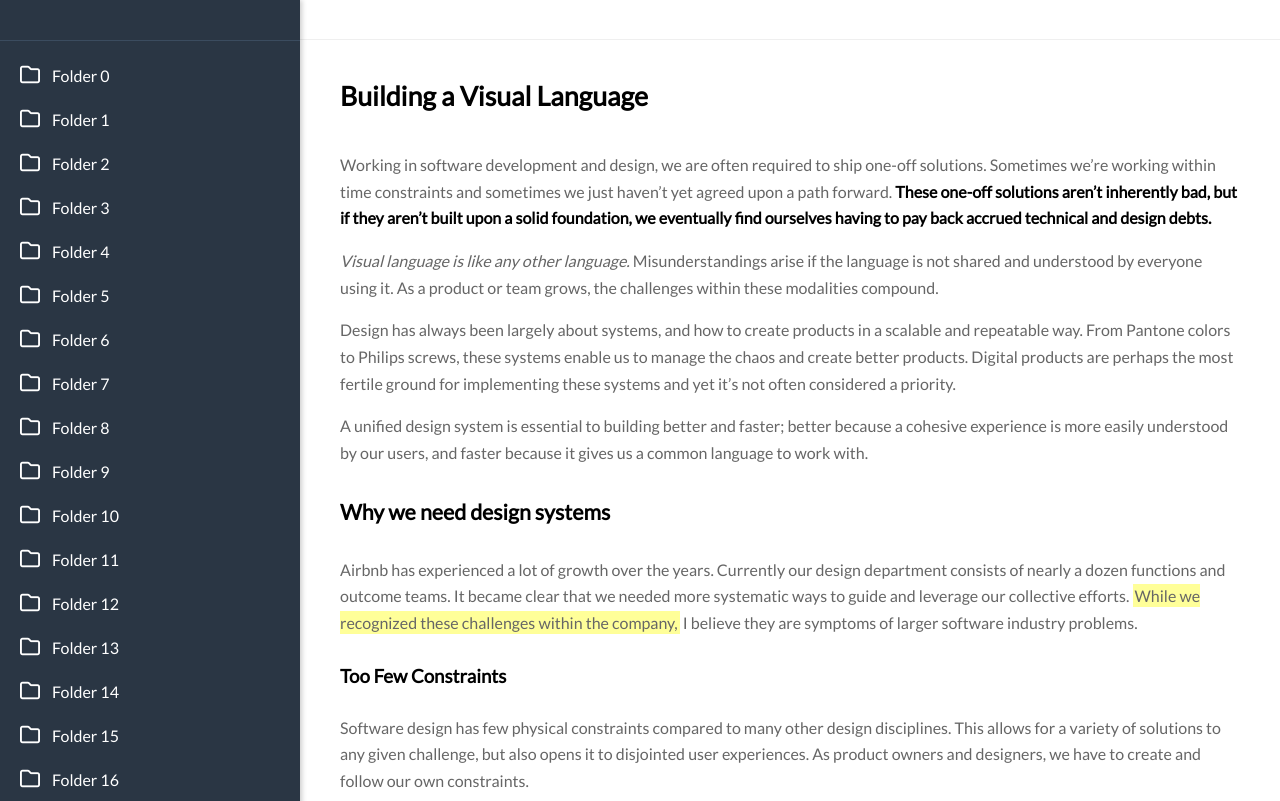
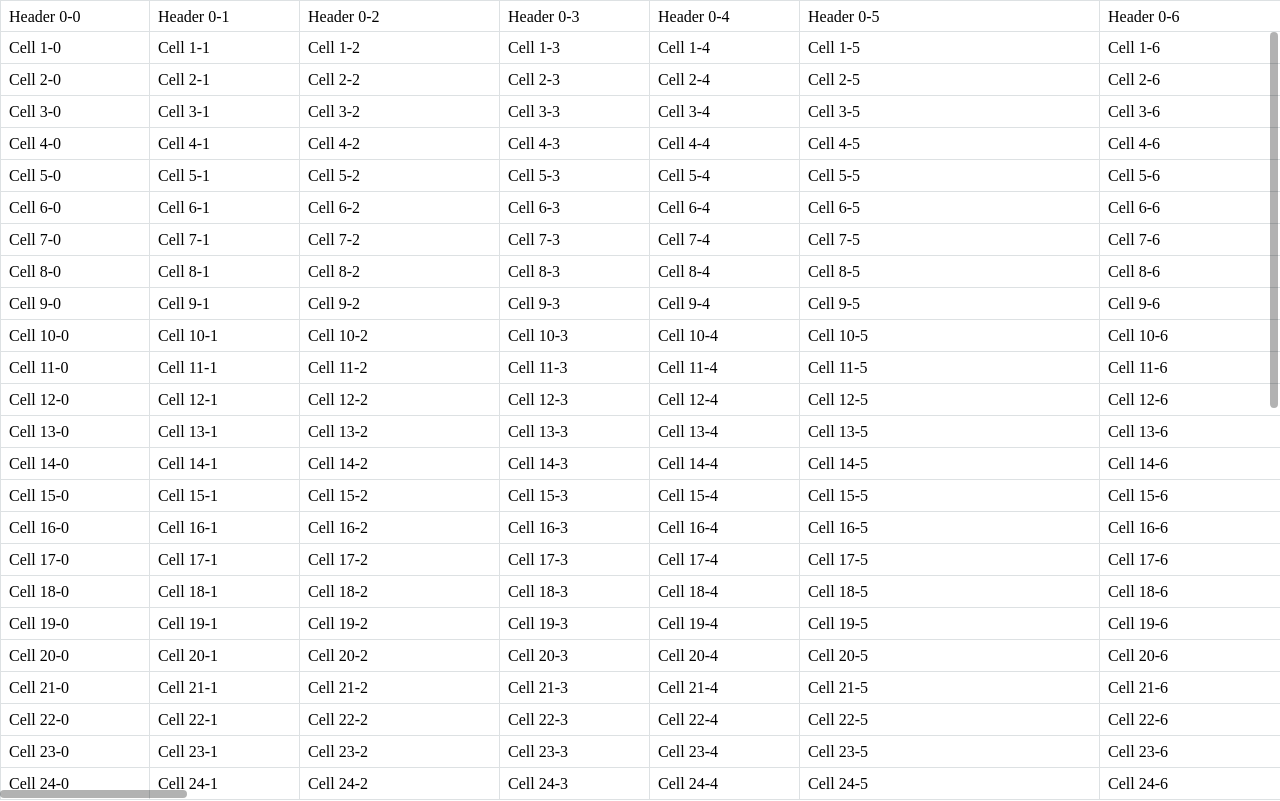
Before and after one commit to brenmcnamara/proto, a React (Create React App) app: page / in a window 1280 px wide. Shown: the top 801 px of the page. Built offline with nearby package versions, Linux system fonts and the light colour scheme.

Commit message:
Ellipsis text on overflow table cell

```diff
--- a/src/App.tsx
+++ b/src/App.tsx
@@ -66,7 +66,7 @@ export default class App extends React.Component<Props, State> {
           type: 'Table',
         },
       },
-      selectedModeType: 'FileApp',
+      selectedModeType: 'Table',
       showPropsEditor: false,
     };
   }
--- a/src/file-editor-proto/App.tsx
+++ b/src/file-editor-proto/App.tsx
@@ -2,7 +2,6 @@ import './App.css';
 
 import * as React from 'react';
 import FileEditor from './FileEditor';
-import FileTree from './FileTree';
 
 export interface Props {
   primaryFont: string;
@@ -16,14 +15,7 @@ export default class App extends React.Component<Props> {
         className="FileApp"
         style={{ fontFamily: `'${primaryFont}', sans-serif` }}
       >
-        <div className="FileApp-sidePane">
-          <div className="FileApp-sidePane-toolbar" />
-          <div className="FileApp-sidePane-content">
-            <FileTree />
-          </div>
-        </div>
         <div className="FileApp-mainPane">
-          <div className="FileApp-mainPane-toolbar" />
           <div className="FileApp-mainPane-content">
             <FileEditor />
           </div>
--- a/src/table-proto/Table.css
+++ b/src/table-proto/Table.css
@@ -1,3 +1,9 @@
+.custom-table-cell {
+  overflow: hidden;
+  text-overflow: ellipsis;
+  white-space: nowrap;
+}
+
 .Table {
   display: flex;
   flex-direction: row;
--- a/src/table-proto/Table.tsx
+++ b/src/table-proto/Table.tsx
@@ -150,15 +150,19 @@ export default class Table extends React.Component<Props, State> {
     );
   }
 
-  private calculateData(props: Props): string[][] {
+  private calculateData(props: Props): React.ReactElement[][] {
     const { layout } = props;
-    const data: string[][] = [];
+    const data: React.ReactElement[][] = [];
 
     for (let i = 0; i < layout.numRows; ++i) {
-      const row: string[] = [];
+      const row: React.ReactElement[] = [];
       for (let j = 0; j < layout.numCols; ++j) {
         row.push(
-          i < layout.headerRowCount ? `Header ${i}-${j}` : `Cell ${i}-${j}`,
+          i < layout.headerRowCount ? (
+            <div className="custom-table-cell">{`Header ${i}-${j}`}</div>
+          ) : (
+            <div className="custom-table-cell">{`Cell ${i}-${j}`}</div>
+          ),
         );
       }
       data.push(row);
@@ -166,12 +170,6 @@ export default class Table extends React.Component<Props, State> {
 
     return data;
   }
-
-  // ---------------------------------------------------------------------------
-  //
-  // EVENTS
-  //
-  // ---------------------------------------------------------------------------
 
   private onStartSelectionChange = () => {
     this.setState({ dragMode: 'selection' });
@@ -199,7 +197,6 @@ export default class Table extends React.Component<Props, State> {
   };
 
   private onWheelDOM = (event: WheelEvent) => {
-    // Need to do this to prevent back navigation gesture on chrome.
     if (event.deltaX < 0) {
       event.preventDefault();
     }
--- a/src/table-proto/TableColumns.tsx
+++ b/src/table-proto/TableColumns.tsx
@@ -19,7 +19,7 @@ import { Point } from './Geo';
 
 interface Props {
   columnType: TableColumnType;
-  data: string[][];
+  data: React.ReactElement[][];
   layout: TableLayout;
   ref: React.RefObject<TableColumns>;
   refBody: React.RefObject<HTMLDivElement>;
```
